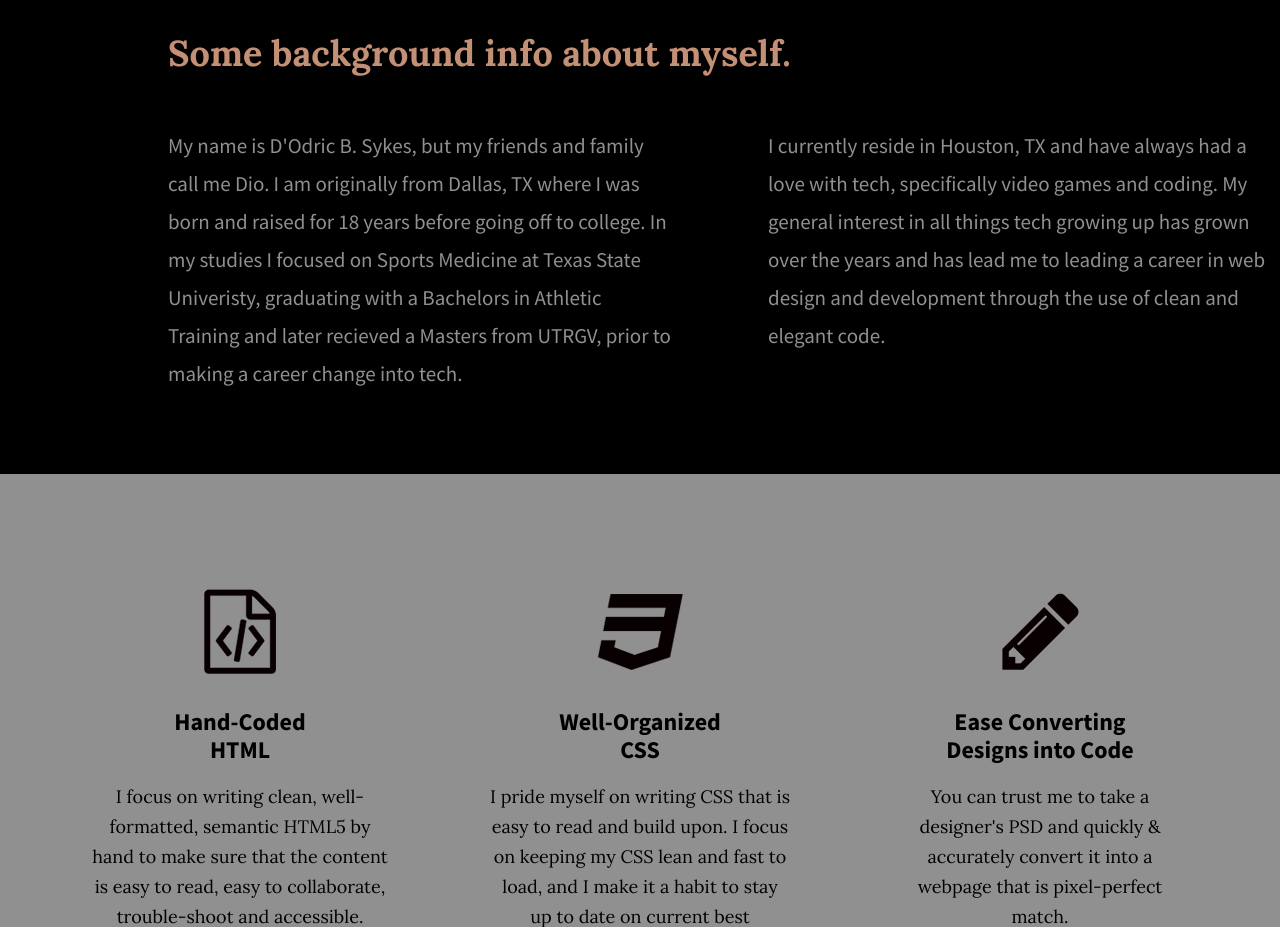
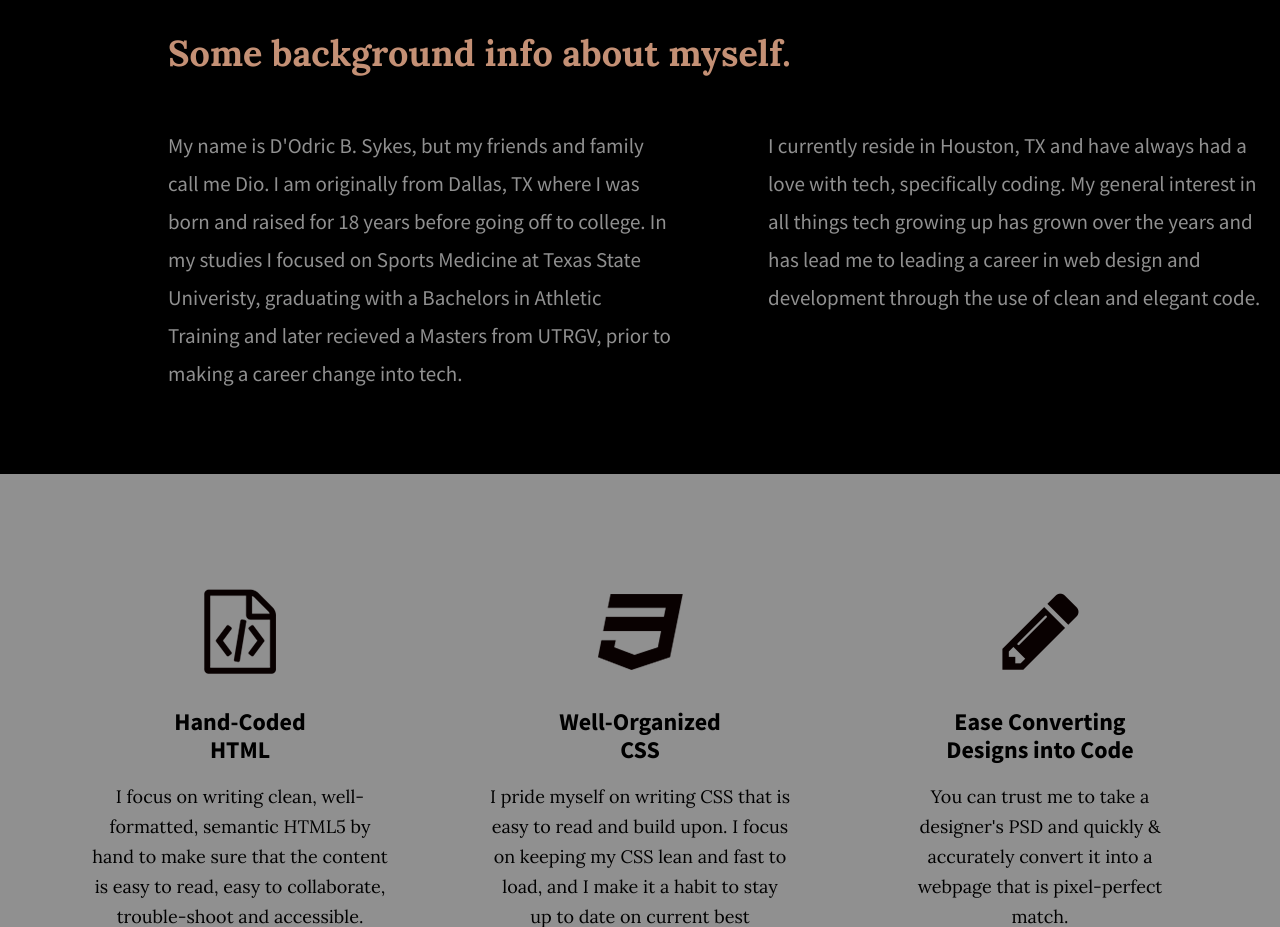
Before and after one commit to DOdric-B-Sykes/Portfolio, a plain HTML site: page index.html in a window 1280 px wide. Shown: the part 860-1787 px from the top of the page. Drawn offline with Linux system fonts and the light colour scheme.

Commit message:
Changed About info

```diff
--- a/index.html
+++ b/index.html
@@ -34,7 +34,7 @@
                         <p>My name is D'Odric B. Sykes, but my friends and family call me Dio. I am originally from Dallas, TX where I was born and raised for 18 years before going off to college. In my studies I focused on Sports Medicine at Texas State Univeristy, graduating with a Bachelors in Athletic Training and later recieved a Masters from UTRGV, prior to making a career change into tech.</p>
                     </div>
                     <div class="half-width">
-                        <p> I currently reside in Houston, TX and have always had a love with tech, specifically video games and coding. My general interest in all things tech growing up has grown over the years and has lead me to leading a career in web design and development through the use of clean and elegant code.</p>
+                        <p> I currently reside in Houston, TX and have always had a love with tech, specifically coding. My general interest in all things tech growing up has grown over the years and has lead me to leading a career in web design and development through the use of clean and elegant code.</p>
                     </div>
                 </div>
             </section>
```
